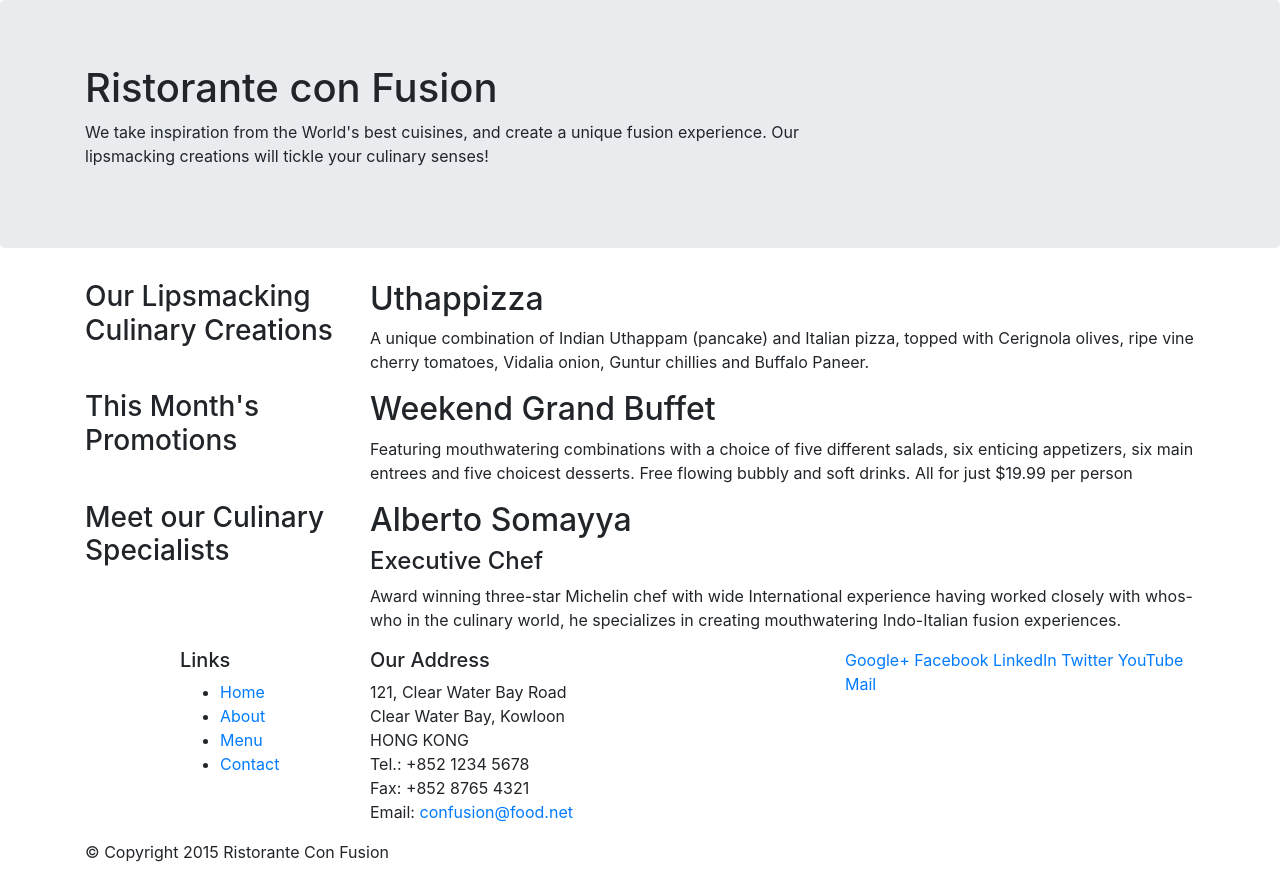
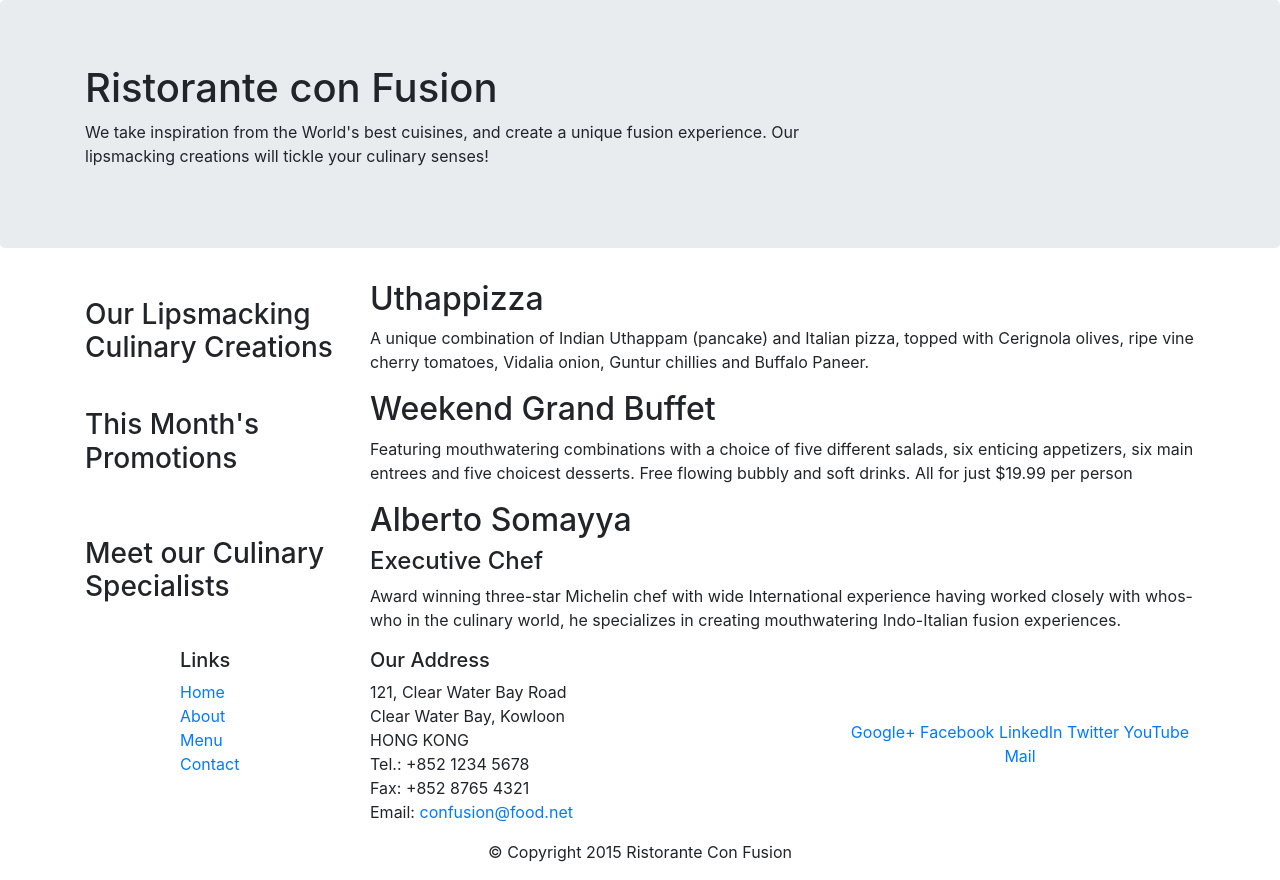
Before and after one commit to Ehbraheem/bootstrap-4, a website: page index.html in a window 1280 px wide. Drawn offline with nearby package versions, Linux system fonts and the light colour scheme.

Commit message:
botstrap grid system 2

```diff
--- a/index.html
+++ b/index.html
@@ -8,6 +8,7 @@
     <meta http-equiv="x-ua-compatible" content="ie=edge">
 
     <link rel="stylesheet" href="node_modules/bootstrap/dist/css/bootstrap.min.css">
+    <link rel="stylesheet" href="css/styles.css">
 
     <title>Ristorante Con Fusion</title>
 </head>
@@ -16,7 +17,7 @@
 
     <header class="jumbotron">
         <div class="container">
-            <div class="row">
+            <div class="row row-header">
                 <div class="col-12 col-sm-8">
                     <h1>Ristorante con Fusion</h1>
                     <p>We take inspiration from the World's best cuisines, and create a unique fusion experience. Our lipsmacking creations will tickle your culinary senses!</p>
@@ -28,18 +29,18 @@
     </header>
 
     <div class="container">
-        <div class="row">
-            <div class="col-sm-4 push-sm-8 col-md-3 push-md-9">
+        <div class="row row-content align-items-center">
+            <div class="col-sm-4 col-md-3 flex-last">
                 <h3>Our Lipsmacking Culinary Creations</h3>
             </div>
-            <div class="col-sm pull-sm-4 col-md pull-md-3">
+            <div class="col-sm col-md flex-first">
                 <h2>Uthappizza</h2>
                 <p>A unique combination of Indian Uthappam (pancake) and Italian pizza, topped with Cerignola olives, ripe vine cherry tomatoes, Vidalia onion, Guntur chillies and Buffalo Paneer.</p>
             </div>
         </div>
 
 
-        <div class="row">
+        <div class="row row-content align-items-center">
             <div class="col-sm-4 col-md-3">
                 <h3>This Month's Promotions</h3>
             </div>
@@ -49,11 +50,11 @@
             </div>
         </div>
 
-        <div class="row">
-            <div class="col-sm-4 push-sm-8 col-md-3 push-md-9">
+        <div class="row row-content align-items-center">
+            <div class="col-sm-4 col-md-3 flex-last">
                 <h3>Meet our Culinary Specialists</h3>
             </div>
-            <div class="col-sm pull-sm-4 col-md pull-md-3">
+            <div class="col-sm col-md flex-first">
                 <h2>Alberto Somayya</h2>
                 <h4>Executive Chef</h4>
                 <p>Award winning three-star Michelin chef with wide International experience having worked closely with whos-who in the culinary world, he specializes in creating mouthwatering Indo-Italian fusion experiences. </p>
@@ -61,12 +62,12 @@
         </div>
     </div>
 
-    <footer>
+    <footer class="footer">
         <div class="container">
             <div class="row">
                 <div class="col-5 offset-1 col-sm-2">
                     <h5>Links</h5>
-                    <ul>
+                    <ul class="list-unstyled">
                         <li><a href="#">Home</a></li>
                         <li><a href="#">About</a></li>
                         <li><a href="#">Menu</a></li>
@@ -84,8 +85,8 @@
 		              Email: <a href="mailto:confusion@food.net">confusion@food.net</a>
 		           </address>
                 </div>
-                <div class="col col-sm-4">
-                    <div>
+                <div class="col col-sm-4 align-self-center">
+                    <div style="text-align: center">
                         <a href="http://google.com/+">Google+</a>
                         <a href="http://www.facebook.com/profile.php?id=">Facebook</a>
                         <a href="http://www.linkedin.com/in/">LinkedIn</a>
@@ -95,7 +96,7 @@
                     </div>
                 </div>
            </div>
-           <div class="row">
+           <div class="row justify-content-center">
                 <div class="col-auto">
                     <p>© Copyright 2015 Ristorante Con Fusion</p>
                 </div>
```
